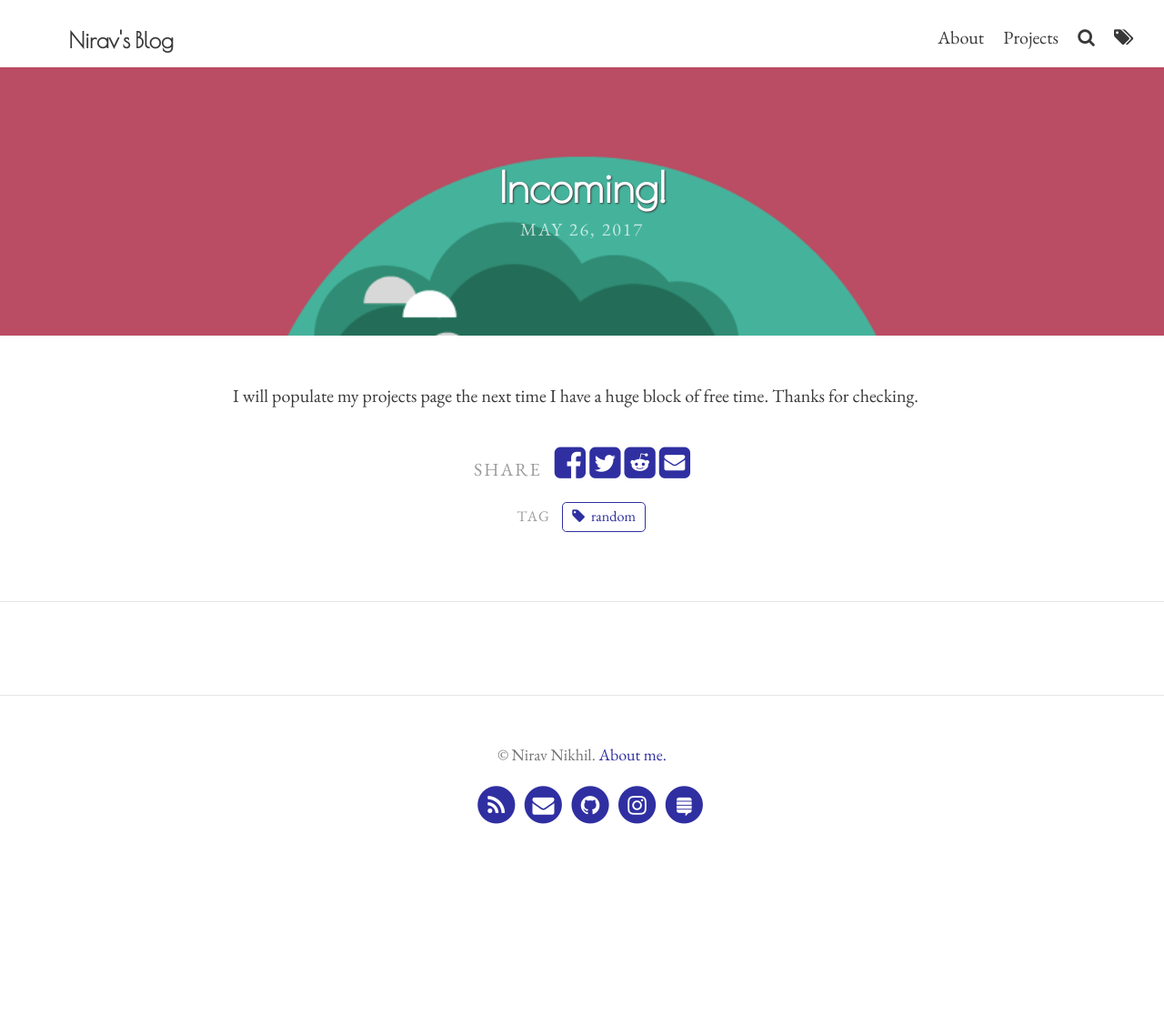
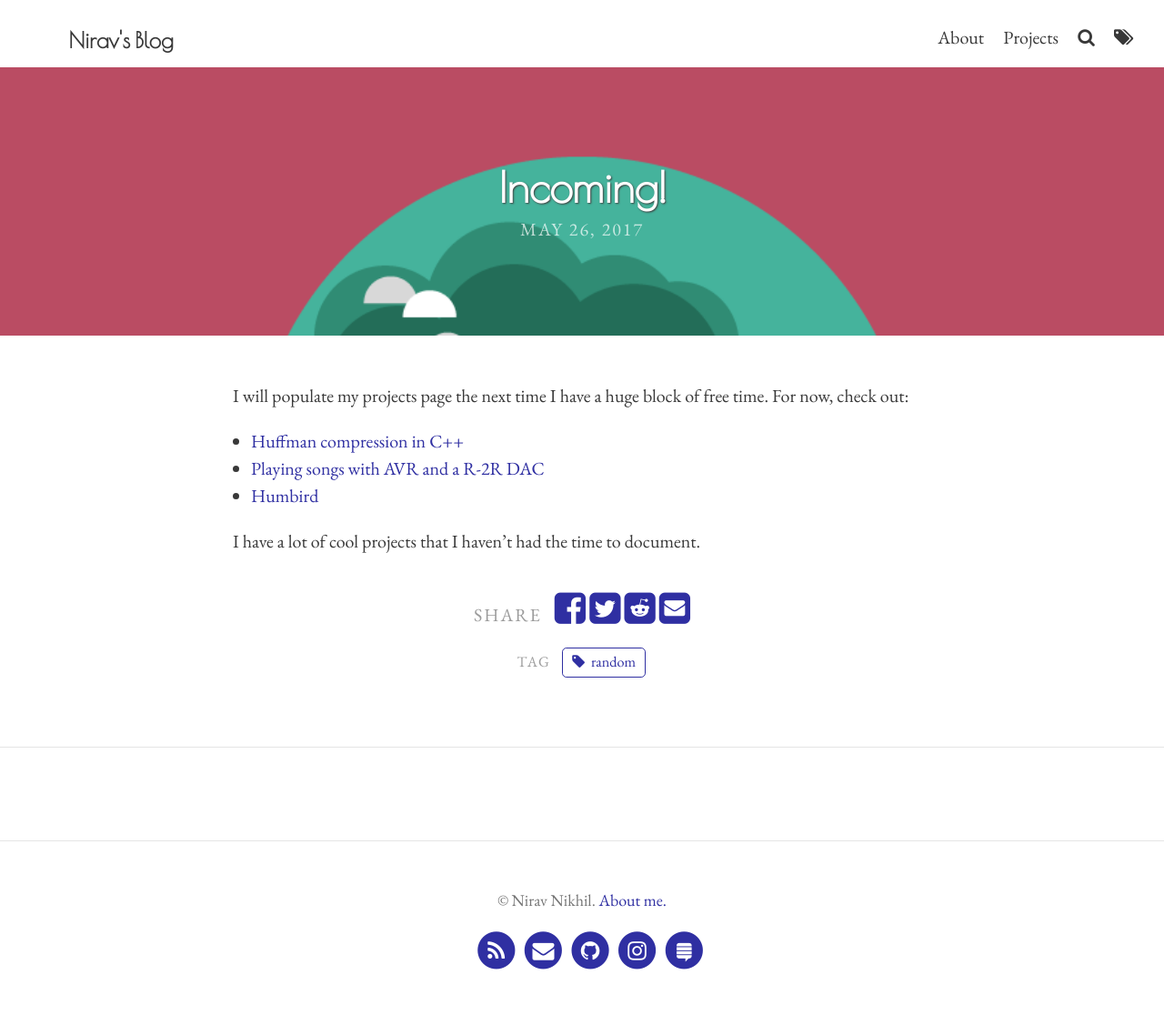
Before and after one commit to niravcodes/niravcodes.github.io, a Jekyll site: the page built from _portfolio/jekyllblog.md, in a window 1280 px wide. Shown: the whole page at 91% size. Built offline with Jekyll 4.4.1, drawn with Linux system fonts in a browser that asks for light colours; comment, search, counter and statistics services are not loaded; before the commit the page ends 978 px from its top, so only the background shows below that.

Commit message:
Update from Forestry.io nirav Nikhil updated _portfolio/jekyllblog.md

```diff
--- a/_portfolio/jekyllblog.md
+++ b/_portfolio/jekyllblog.md
@@ -8,4 +8,10 @@ tags:
 - random
 
 ---
-I will populate my projects page the next time I have a huge block of free time. Thanks for checking.
+I will populate my projects page the next time I have a huge block of free time. For now, check out:
+
+* [Huffman compression in C++](https://nirav.com.np/2019/02/14/writing-huffman-compression-in-cpp.html)
+* [Playing songs with AVR and a R-2R DAC](https://nirav.com.np/2018/12/20/on-sound-and-audio-generation-using-atmega-microcontrollers.html)
+* [Humbird](https://nirav.com.np/project/humbird)
+
+I have a lot of cool projects that I haven't had the time to document.
```
